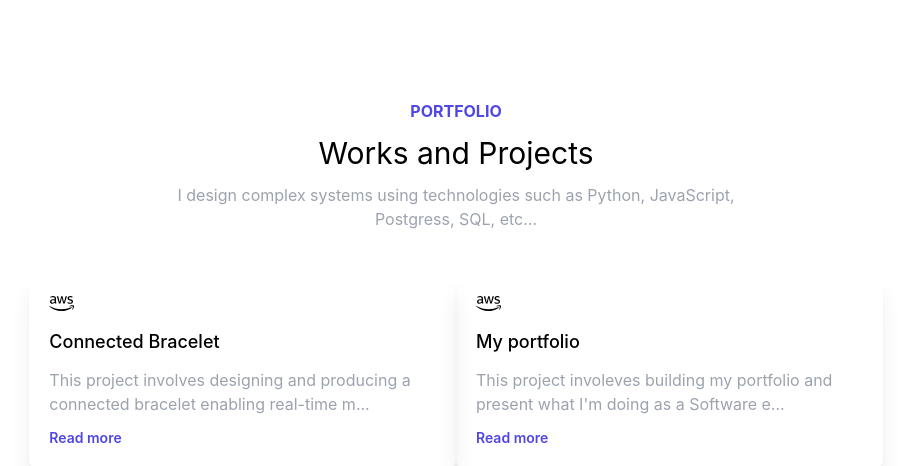
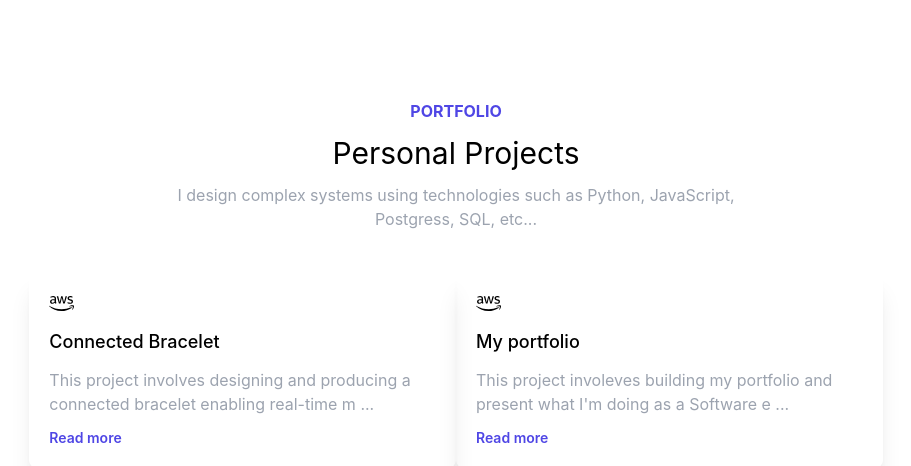
Before and after one commit to Bazene/portfolio, a React (Create React App) app: page / in a window 1280 px wide. Shown: the part 2300-2766 px from the top of the page, without its empty margins (184-1095 px from the left). Built offline with nearby package versions, Linux system fonts and the light colour scheme.

Commit message:
Complete the REDME file

```diff
--- a/src/App.jsx
+++ b/src/App.jsx
@@ -109,7 +109,7 @@ function App() {
       <div id="works" className='dark:bg-slate-900 py-20'>
         <HeaderSection
             headTitle="PORTFOLIO"
-            headSubTitle="Works and Projects"
+            headSubTitle="Personal Projects"
             headBody="
               I design complex systems using technologies such as Python, JavaScript, Postgress, SQL, etc...
             "
@@ -121,6 +121,7 @@ function App() {
             cardBody="
             This project involves designing and producing a connected bracelet enabling real-time monitoring of patients suffering from cardiovascular diseases.
             "
+            repoLink="https://github.com/Bazene/portfolio.git"
           />
 
           <CardProjects  Logo={SiAmazonwebservices} size={25}
@@ -128,6 +129,7 @@ function App() {
             cardBody="
             This project involeves building my portfolio and present what I'm doing as a Software engineer.
             "
+            repoLink="https://github.com/Bazene/Partie-web-du-syst-me-de-suivi-temps-r-el-des-malades-cardiovasculaire.git"
           />
         </div>
       </div>
--- a/src/components/cards.jsx
+++ b/src/components/cards.jsx
@@ -21,15 +21,22 @@ export default function CardServices({Logo, size, cardTile, cardBody}) {
     )
 };
 
-export function CardProjects({Logo, size, cardBody, cardTile}) {
+export function CardProjects({Logo, size, cardBody, cardTile, repoLink}) {
     const [expanded, setExpanded] = useState(false);
 
     return (
         <div className='w-full md:w-4/12 shadow-xl rounded-lg p-5 my-3 md:my-10 flex flex-col gap-3'>
             <Logo size={size} className="dark:text-white"/>
-            <h1 className='font-medium text-lg dark:text-white'>{cardTile}</h1>
+            <a
+                href={repoLink}
+                target="_blank"
+                rel="noopener noreferrer"
+                className='font-medium text-lg dark:text-white hover:text-indigo-500 transition duration-300'
+            >
+                {cardTile}
+            </a>
             <p className='text-gray-400'>
-                {expanded ? cardBody : cardBody.substring(0, 100) + '...'}
+                {expanded ? cardBody : cardBody.substring(0, 100) + ' ...'}
             </p>
 
             <button
```
Also changed, not shown: image.png (added), 1 other file (tests, documents, lock files or other folders).
